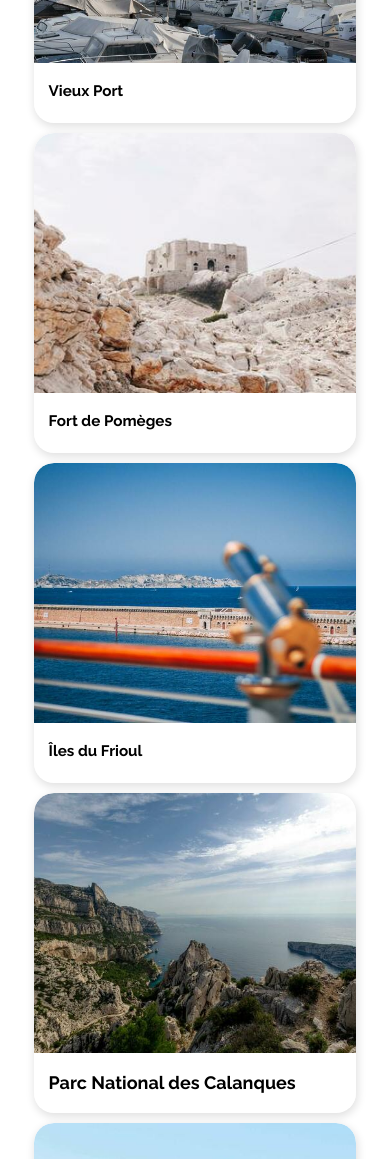
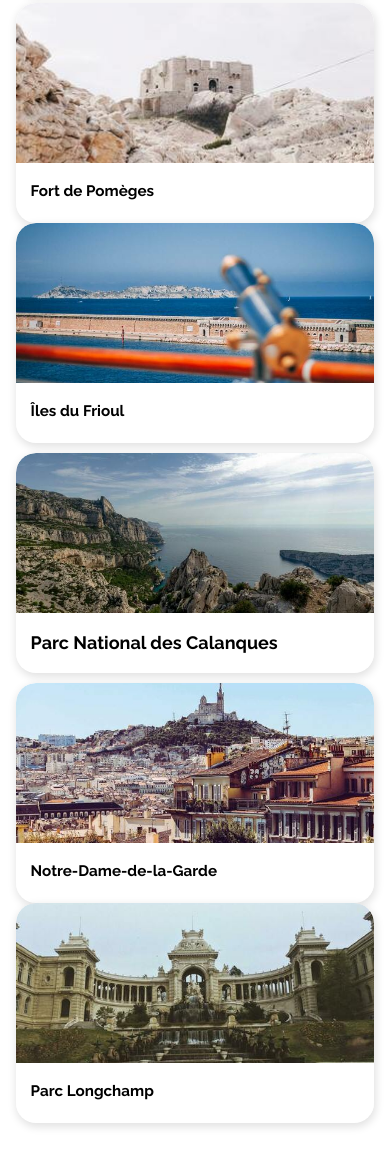
Before and after one commit to Jb-Dev-Couturier/Booki, a plain HTML site: page index.html in a window 390 px wide. Shown: the part 3896-5055 px from the top of the page. Drawn offline with Linux system fonts and the light colour scheme.

Commit message:
Update style.css

```diff
--- a/css/style.css
+++ b/css/style.css
@@ -765,7 +765,8 @@ main {
   display: flex;
   justify-content: space-between;
   width: 100%;
-  max-width: 1440px;
+  max-width: 1000px;
+  margin: auto;
 }
 }
 
@@ -856,7 +857,9 @@ main {
   .card-box-activity#activity-4 h3{
     font-size: 18px;
   }
-
+  .footer-blocs {
+    width: 90%;
+  }
 }
 
 @media screen and (max-width: 900px) {
@@ -971,7 +974,7 @@ main {
     justify-content: flex-start;
   }
   .container-activity{
-    width: 90%;
+    width: 100%;
   }
   .activity-title{
     font-size: 22px;
@@ -979,10 +982,7 @@ main {
     justify-content: flex-start;
     width: 100%;
   }
-  .acomodation{
-    width: 90%;
-  }
-  .show-more {
+  .show-more a{
   margin: 40px 0;
   }
 
@@ -992,10 +992,76 @@ main {
     flex-direction: column;
   }
   .footer-blocs .footer-bloc {
-    padding: 10px 20px;
+    padding: 10px 5px;
   }
   .small-1{
-    display: contents
+    display: block;
+    width: 100%;
+  }
+  .card-box-activity#activity-1 {
+    width: 100%;
+    height: 220px;
+  }
+  .card-box-activity#activity-1 img{
+    width: 100%;
+    height: 160px;
+    object-fit: cover;
+  }
+
+  .card-box-activity#activity-2 {
+    width: 100%;
+    height: 220px;
+
+  }
+  .card-box-activity#activity-2 img{
+    width: 100%;
+    height: 160px;
+    object-fit: cover;
+  }
+
+  .card-box-activity#activity-3 {
+    width: 100%;
+    height: 220px;
+  }
+  .card-box-activity#activity-3 img{
+    width: 100%;
+    height: 160px;
+    object-fit: cover;
+  }
+
+  .card-box-activity#activity-4 {
+    width: 100%;
+    height: 220px;
+  }
+  .card-box-activity#activity-4 img{
+    width: 100%;
+    height: 160px;
+    object-fit: cover;
+  }
+
+  .card-box-activity#activity-5 {
+    width: 100%;
+    height: 220px;
+  }
+  .card-box-activity#activity-5 img{
+    width: 100%;
+    height: 160px;
+    object-fit: cover;
+  }
+
+  .card-box-activity#activity-6 {
+    width: 100%;
+    height: 220px;
+  }
+  .card-box-activity#activity-6 img{
+    width: 100%;
+    height: 160px;
+    object-fit: cover;
+  }
+  .container-most-popular{
+    width: 100%;
+    margin: 0;
+    padding: 0;
   }
 }
 
```
